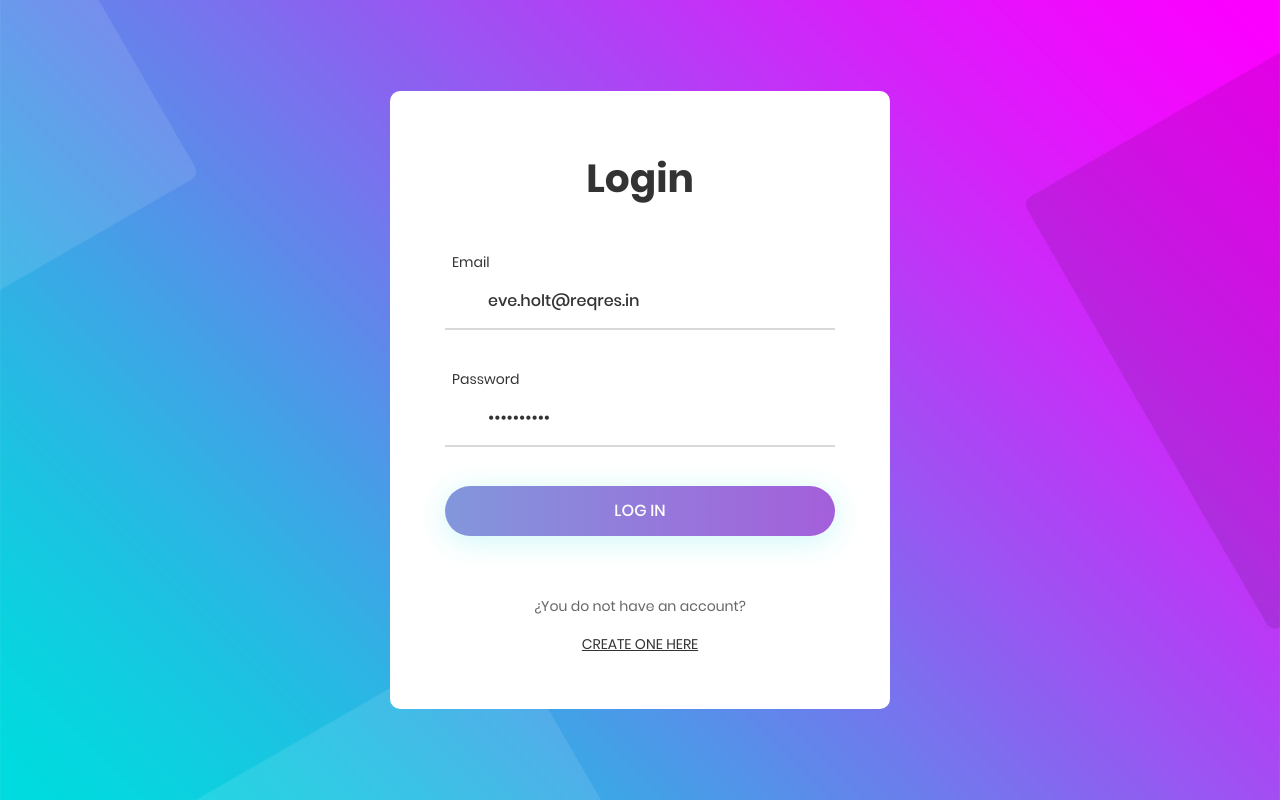
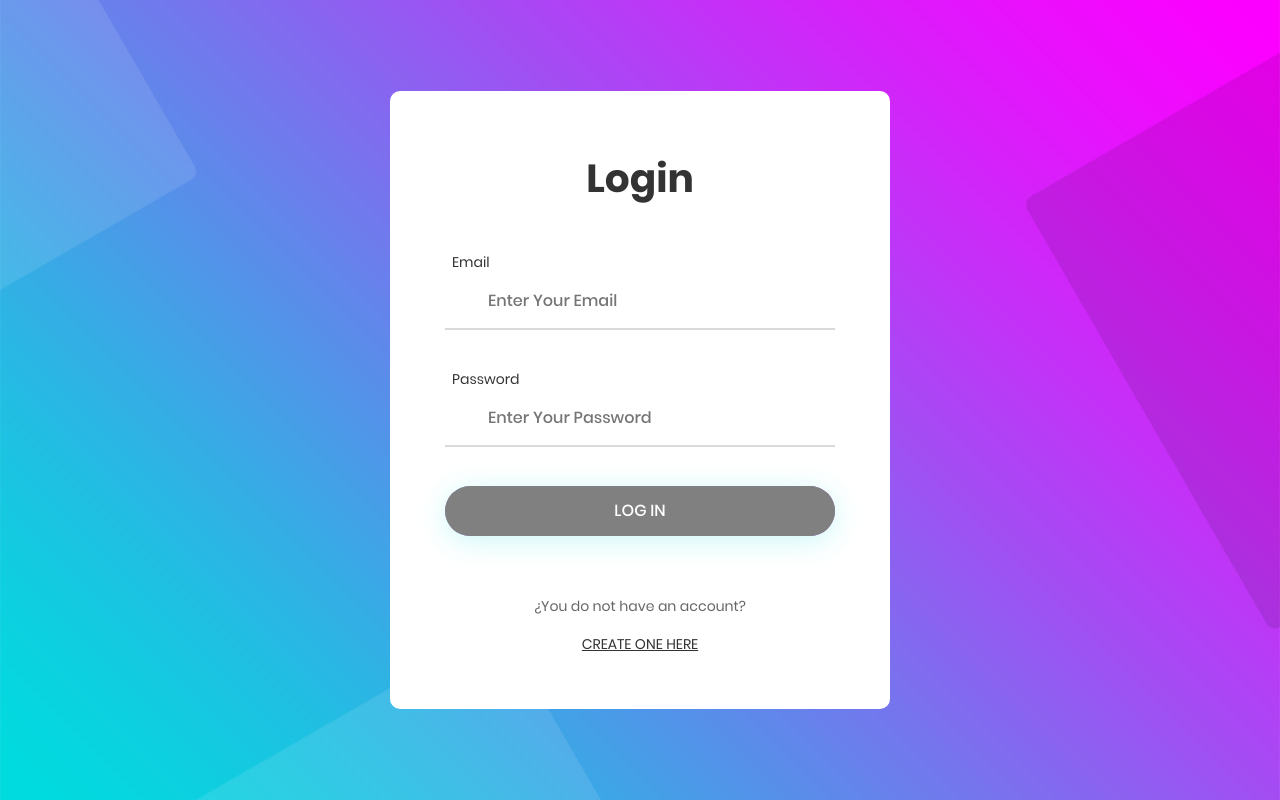
Before and after one commit to AdrianDelMoral/usersApp, an Angular app: page /auth/login in a window 1280 px wide. Built offline with nearby package versions, Linux system fonts and the light colour scheme.

Commit message:
Cambios sin importancia

```diff
--- a/src/app/auth/pages/login/login.component.ts
+++ b/src/app/auth/pages/login/login.component.ts
@@ -25,8 +25,8 @@ export class LoginComponent {
 
   ngOnInit(): void {
     this.loginForm.reset({
-      email: 'eve.holt@reqres.in',
-      password: 'cityslicka'
+      email: '',
+      password: ''
     });
   }
 
```
